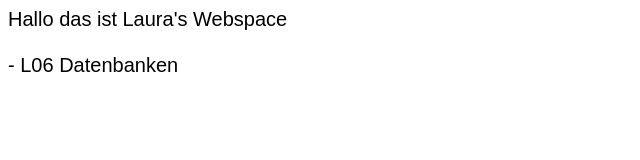
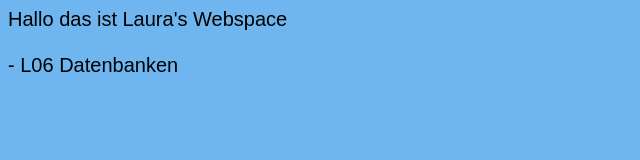
Before and after one commit to LauraKupferschmid/EIA_SOSE_23, a plain HTML site: page übung/index.html in a window 1280 px wide. Shown: the whole page, without its empty margins (0-640 px from the left). Drawn offline with Linux system fonts and the light colour scheme.

Commit message:
Update style.css

```diff
--- a/übung/style.css
+++ b/übung/style.css
@@ -1,6 +1,7 @@
 body{
     font-family: Arial, Helvetica, sans-serif;
     font-size: 20px;
+    background-color: rgb(111, 181, 239);
 }
 
 a{
```
